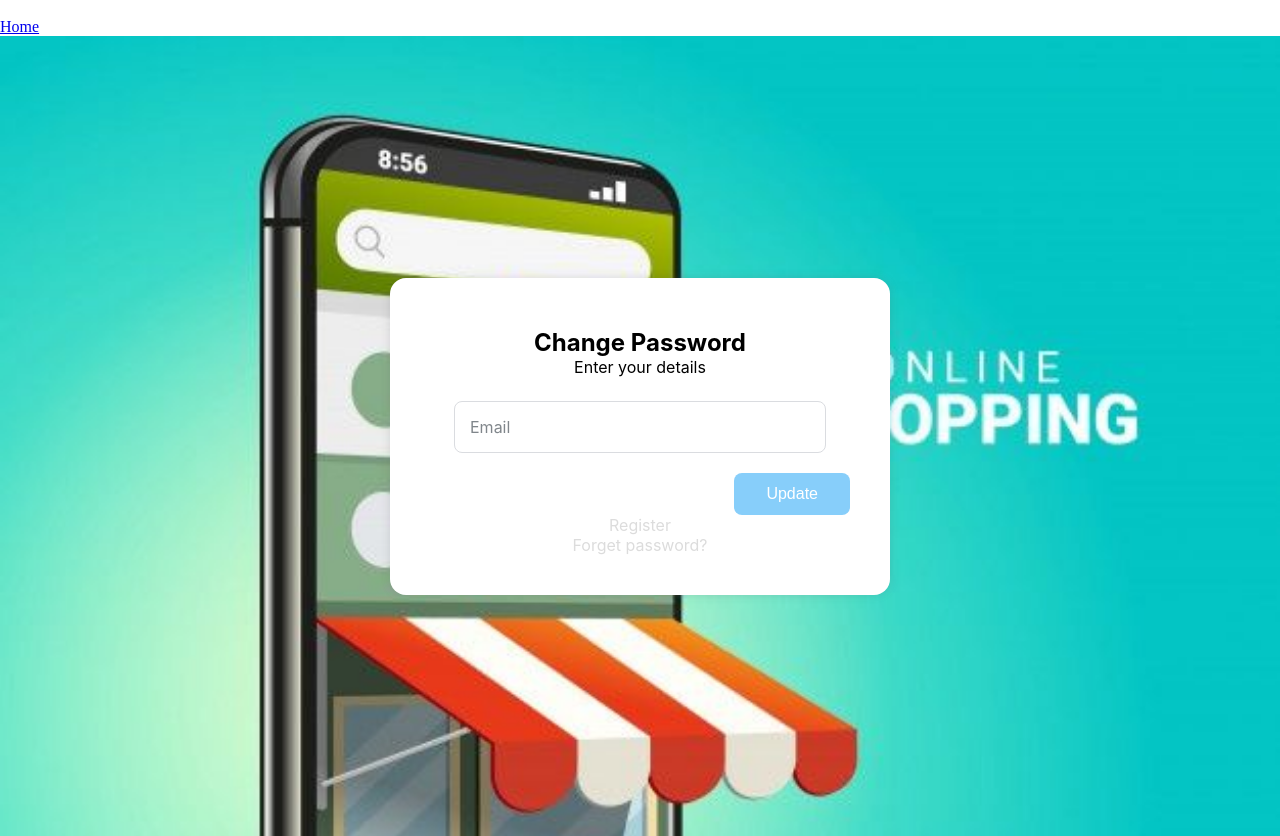
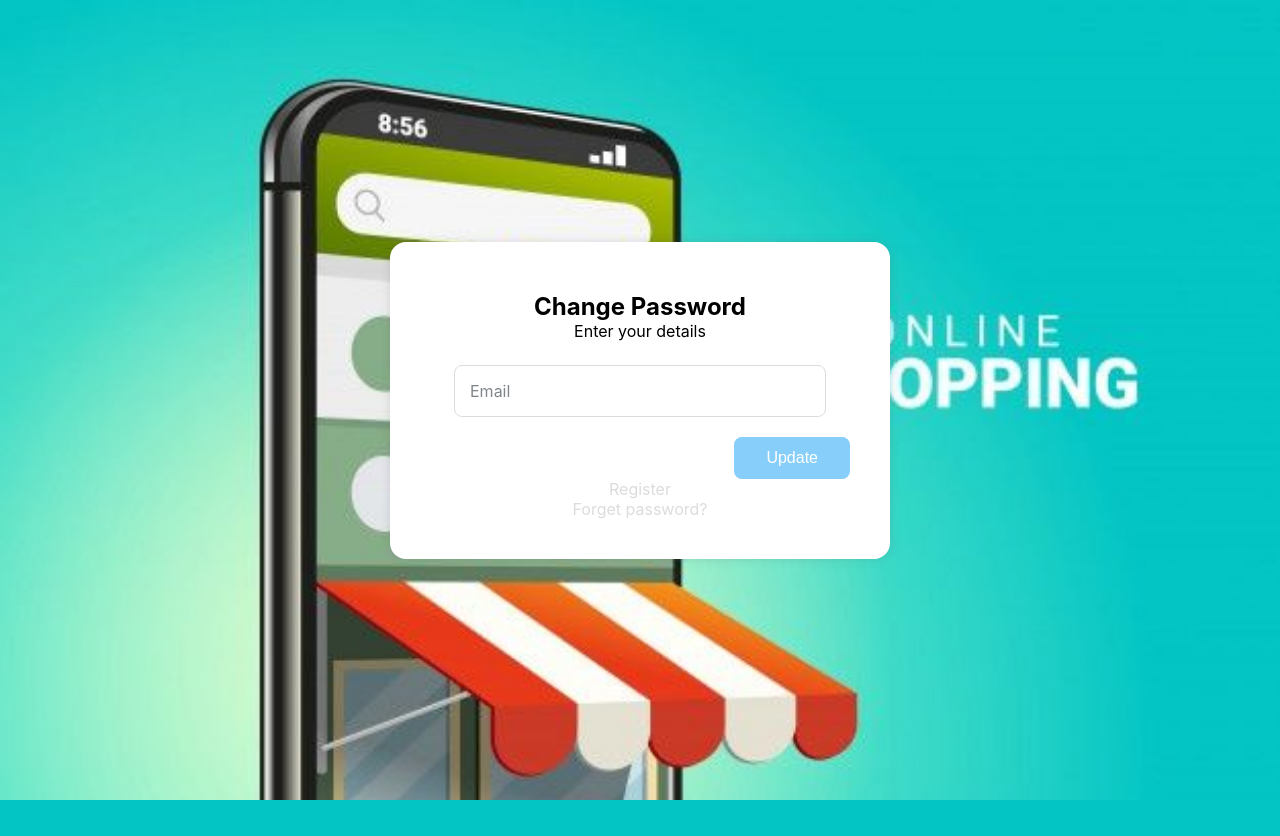
Before and after one commit to lildavid1/david.ayomide.io, a Python web app: template project/templates/forget.html in a window 1280 px wide. After the commit the page ends 800 px from the top, so only its background shows below. Run offline with Jinja, Linux system fonts and the light colour scheme; the template is opened without the code that fills it, so the values that code supplies are empty.

Commit message:
Wed, Sep 20, 2023, 1:07 PM +01:00

```diff
--- a/project/templates/layout.html
+++ b/project/templates/layout.html
@@ -18,12 +18,12 @@
     <link rel="stylesheet" href="{{ url_for('static', filename='css/style.css') }}">
 </head>
 <body>
-    <nav class="navbar">
+    <!-- <nav class="navbar">
         <img src="" alt="">
         <ul>
             <li><a href="#">Home</a></li>
         </ul>
-    </nav>
+    </nav> -->
 
     {% with messages = get_flashed_messages(with_categories=true ) %}
         {%- if messages -%}
```
